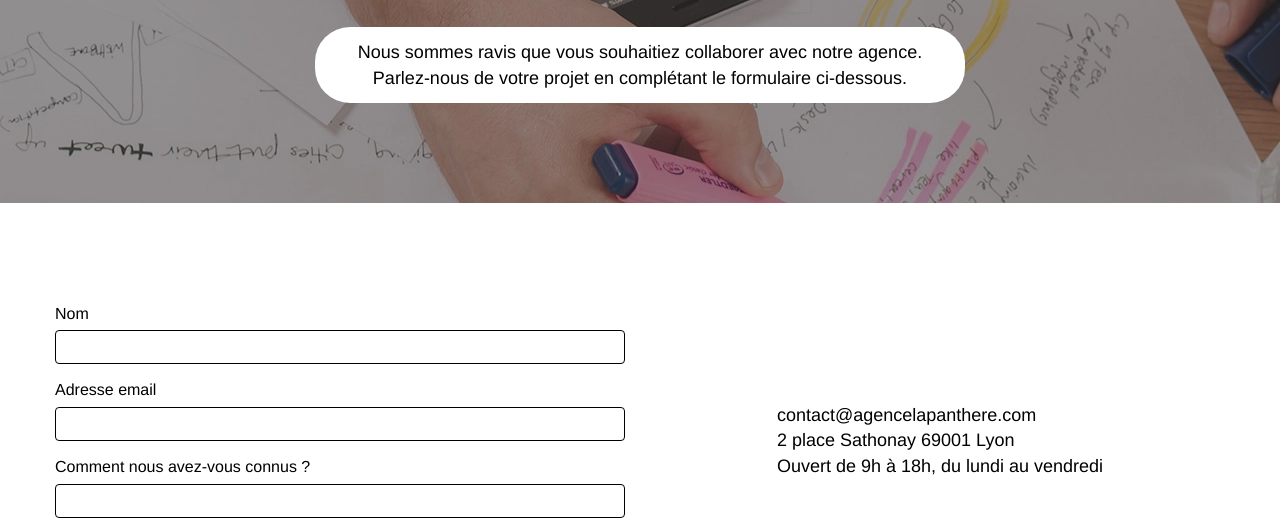
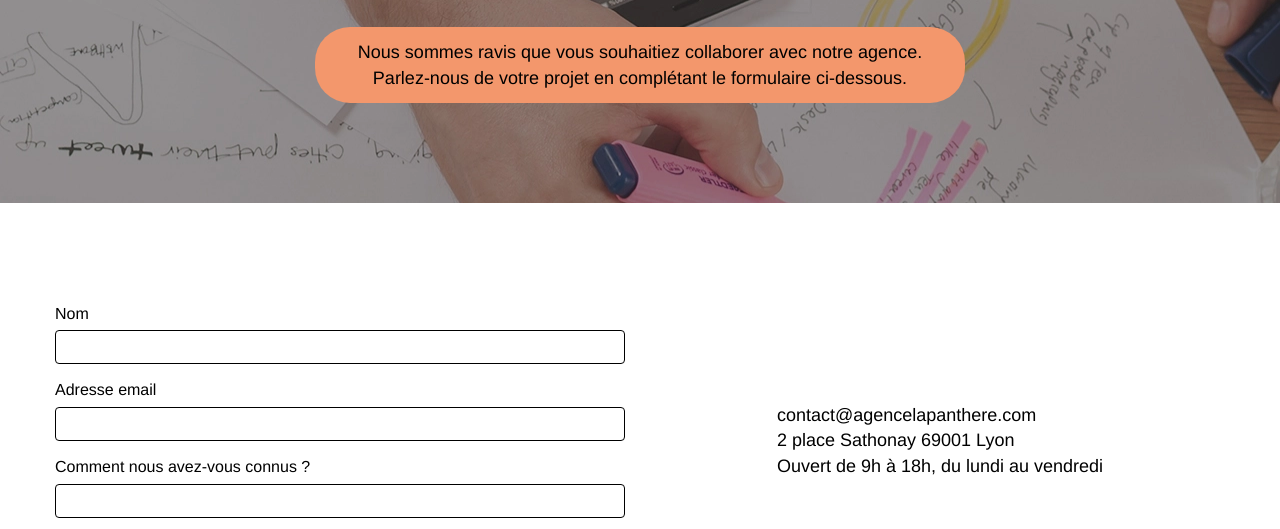
Before and after one commit to flo701/P4_La_Panthere_Code_ameliore, a plain HTML site: page contact.html in a window 1280 px wide. Shown: the part 271-800 px from the top of the page. Drawn offline with nearby package versions, Linux system fonts and the light colour scheme; a script that the page names is missing.

Commit message:
Changement du background du <p> du bloc 6.

```diff
--- a/style.css
+++ b/style.css
@@ -916,7 +916,7 @@ h4 {
     text-align: center;
     border: 1px solid transparent;
     border-radius: 35px;
-    background-color: white;
+    background-color: #F3976C;
     padding-top: 12px;
     padding-bottom: 10px;
     font-size: 18px;
```
